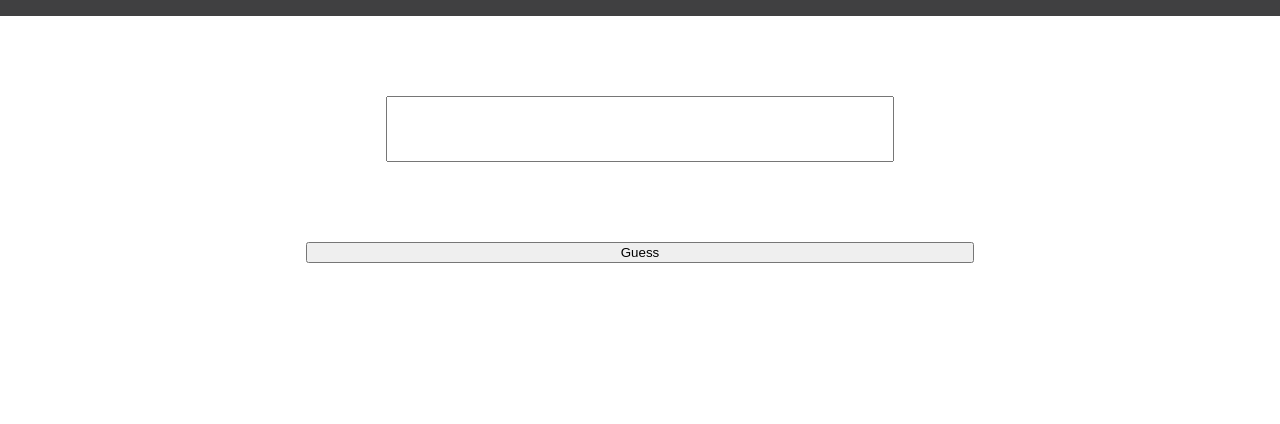
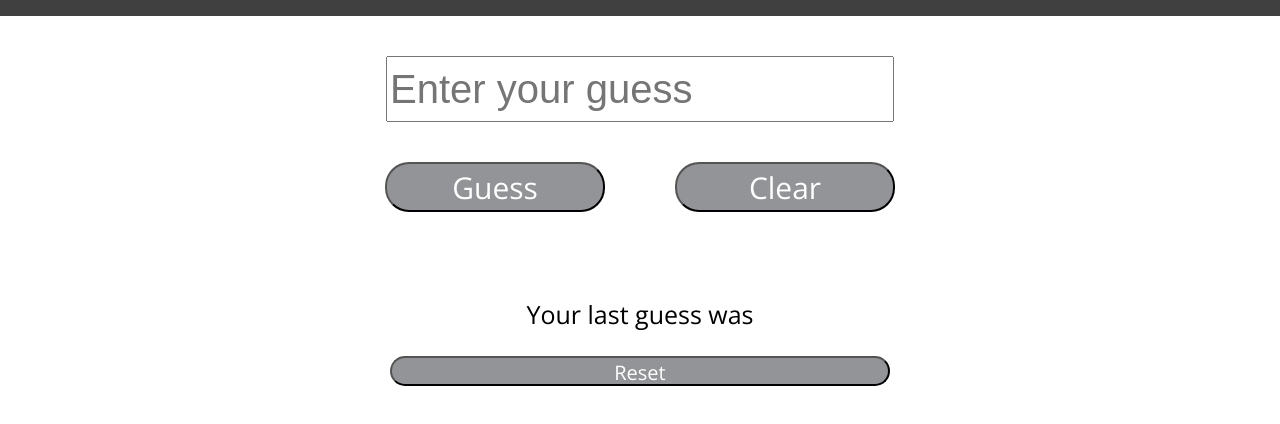
Before and after one commit to TristanB17/Number-Guesser-JS, a plain HTML site: page base.html in a window 1280 px wide. Shown: the part 84-508 px from the top of the page. Drawn offline with nearby package versions, Linux system fonts and the light colour scheme.

Commit message:
additional styling made, starting javascript

```diff
--- a/base.html
+++ b/base.html
@@ -13,11 +13,20 @@
     </div>
     <div id="main-container">
       <form class='form-container'>
-        <input type="text" name="number" class='number-input'>
-        <input type="submit" name="guess" value='Guess'>
+        <input type="text" name="number" class='number-input' placeholder="Enter your guess">
+        <div class="inner-form-container">
+          <input type="submit" name="guess" value='Guess' class='main-buttons'>
+          <input type="reset" name="clear" value='Clear' class='main-buttons'>
+        </div>
       </form>
-
-
+      <div class="check-guess">
+        <p>Your last guess was</p>
+        <div id="user-guess"></div>
+        <p id='number-comparison'></p>
+      </div>
+      <div>
+        <input type="reset" name="reset-page" value="Reset" class='reset-button'>
+      </div>
     </div>
   </body>
 </html>
--- a/style.css
+++ b/style.css
@@ -37,7 +37,7 @@ body {
 .number-input {
   width: 500px;
   align-self: center;
-  margin: 80px;
+  margin: 40px;
   height: 60px;
   align-self: center;
   font-size: 40px;
@@ -47,4 +47,46 @@ body {
   display: flex;
   flex-direction: column;
   text-align: center;
+  font-family: 'Open Sans', sans-serif;
+  font-weight: 300;
 }
+
+.inner-form-container {
+  display: flex;
+  flex-direction: row;
+  justify-content: center;
+}
+
+.main-buttons {
+  background-color: #929497;
+  color: #FFFFFF;
+  height: 50px;
+  width: 220px;
+  border-radius: 24px;
+  font-size: 30px;
+  font-family: 'Open Sans', sans-serif;
+  font-weight: 300;
+  margin-left: 35px;
+  margin-right: 35px;
+}
+
+.check-guess {
+  margin-top: 60px;
+  font-family: 'Open Sans', sans-serif;
+  font-weight: 300;
+}
+
+.check-guess > p {
+  font-size: 25px;
+}
+
+.reset-button {
+  width: 500px;
+  height: 30px;
+  font-size: 20px;
+  font-family: 'Open Sans', sans-serif;
+  font-weight: 300;
+  background-color: #929497;
+  color: #FFFFFF;
+  border-radius: 24px;
+}
```
